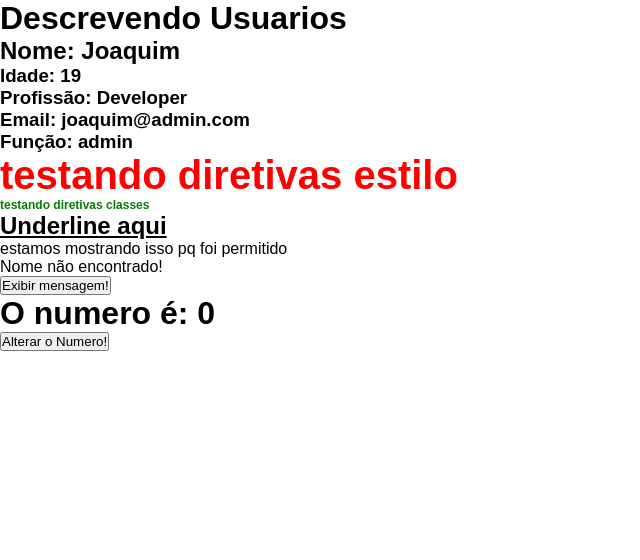
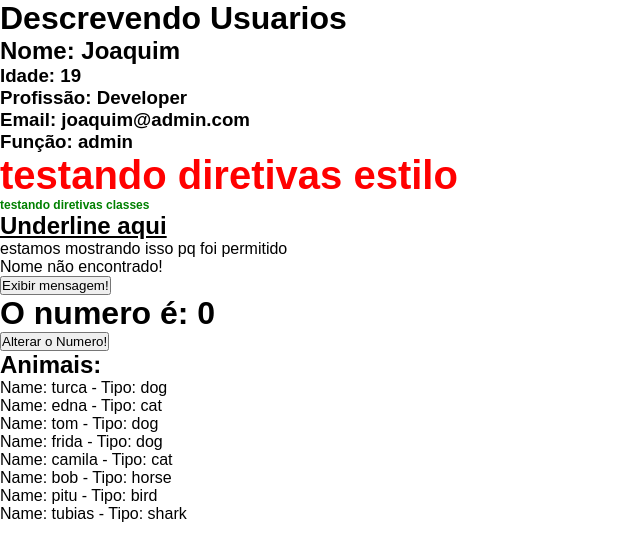
Before and after one commit to matheusdalbone/curso-angular, an Angular app: page / in a window 1280 px wide. Shown: the top 560 px of the page, without its empty margins (0-640 px from the left). Built offline with nearby package versions, Linux system fonts and the light colour scheme.

Commit message:
feat: renderização de listas

```diff
--- a/src/app/app.component.html
+++ b/src/app/app.component.html
@@ -4,3 +4,4 @@
 <app-if-render></app-if-render>
 <app-eventos></app-eventos>
 <app-emiter></app-emiter>
+<app-list-render></app-list-render>
--- a/src/app/app.component.ts
+++ b/src/app/app.component.ts
@@ -6,10 +6,11 @@
 import { IfRenderComponent } from './components/if-render/if-render.component';
 import { EventosComponent } from './components/eventos/eventos.component';
 import { EmiterComponent } from './components/emiter/emiter.component';
+import { ListRenderComponent } from './components/list-render/list-render.component';
 
 @Component({
   selector: 'app-root',
-  imports: [RouterOutlet, FirstComponentComponent, ParentDataComponent, DirectivesComponent, IfRenderComponent, EventosComponent, EmiterComponent],
+  imports: [RouterOutlet, FirstComponentComponent, ParentDataComponent, DirectivesComponent, IfRenderComponent, EventosComponent, EmiterComponent, ListRenderComponent],
   templateUrl: './app.component.html',
   styleUrl: './app.component.css'
 })
--- /dev/null
+++ b/src/app/components/list-render/list-render.component.html
@@ -0,0 +1,4 @@
+<h2>Animais:</h2>
+<ul>
+  <li *ngFor="let animal of animals">Name: {{animal.name}} - Tipo: {{animal.type}}</li>
+</ul>
--- /dev/null
+++ b/src/app/components/list-render/list-render.component.ts
@@ -0,0 +1,37 @@
+import { CommonModule } from '@angular/common';
+import { Component } from '@angular/core';
+
+@Component({
+  selector: 'app-list-render',
+  imports: [CommonModule],
+  templateUrl: './list-render.component.html',
+  styleUrl: './list-render.component.css'
+})
+export class ListRenderComponent {
+  animals = [
+    {
+      name: "turca", type: "dog"
+    },
+    {
+      name: "edna", type: "cat"
+    },
+    {
+      name: "tom", type: "dog"
+    },
+    {
+      name: "frida", type: "dog"
+    },
+    {
+      name: "camila", type: "cat"
+    },
+    {
+      name: "bob", type: "horse"
+    },
+    {
+      name: "pitu", type: "bird"
+    },
+    {
+      name: "tubias", type: "shark"
+    }
+  ]
+}
```
Also changed, not shown: src/app/components/list-render/list-render.component.css (added), 1 other file (tests, documents, lock files or other folders).
